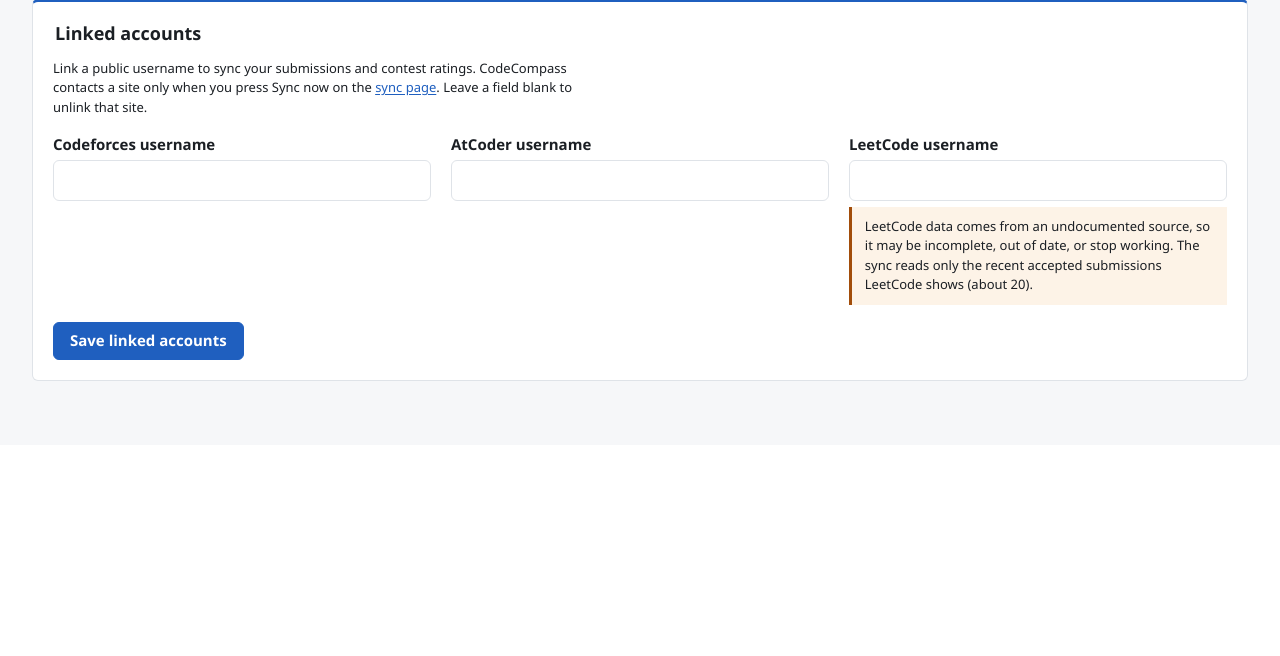
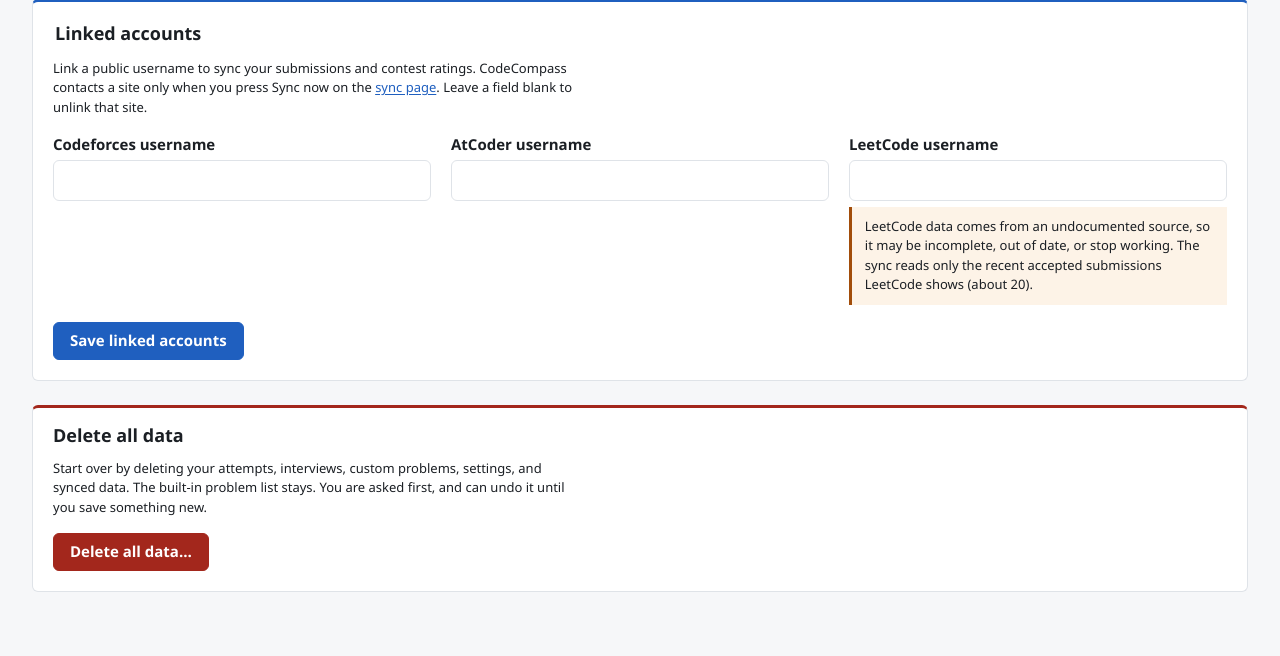
Before and after one commit to mattblferrer/code-compass, a Flask app: page /settings in a window 1280 px wide. Shown: the part 1945-2601 px from the top of the page. Before the commit the page ends 2326 px from the top, so only its background shows below. Run offline with Flask 3, Linux system fonts and the light colour scheme; data comes from the database, SQL or seed files in the repository; data that the repository does not hold is empty.

Commit message:
Delete all data from settings, asking first and with an Undo (R-39)
Settings gets a "Delete all data" card. Its button opens a dialog (or, without
JavaScript, a page) listing what is deleted, with Cancel focused and a link to
download attempts as CSV first. Confirming empties every user table and removes
custom problems; the built-in catalog stays and settings return to defaults.

Before deleting, the whole database is copied beside it. The message that
follows stays until closed and offers Undo, which copies the database back so
everything returns exactly. Saving anything new, or a day passing, removes the
copy and makes the deletion final.

Adds R-39 to docs/requirements.md (and the in-scope range there and in
CLAUDE.md), and describes the copy and the erased_on key in docs/data_model.md.
New tests in tests/test_erase.py.

Co-Authored-By: Claude Opus 5.5 <noreply@anthropic.com>
Claude-Session: https://claude.ai/code/session_01CY1EJfFf2EVZcBdkHy8nfQ

```diff
--- /dev/null
+++ b/codecompass/erase.py
@@ -0,0 +1,81 @@
+"""Delete all the user's data, with an Undo (R-39).
+
+Before erasing, the whole database is copied to a file beside it. Undo copies it
+back, so everything returns exactly as it was. The copy is removed as soon as the
+user saves anything new, so Undo can never overwrite a fresh start, and in any
+case after c.UNDO_DAYS.
+"""
+import os
+import sqlite3
+from datetime import date, timedelta
+
+from .core import constants as c
+
+# Everything the user entered, synced, or chose. The built-in catalog and reserve
+# problems and the patterns stay; settings fall back to their defaults.
+USER_TABLES = ("attempts", "interview_patterns", "interviews", "settings", "hidden_sites",
+               "pattern_preferences", "sibling_suggestions", "not_now", "hint_reveals",
+               "linked_accounts", "sync_items", "rating_history", "deleted_items")
+MARK = "erased_on"  # In app_meta, the day of an erase that can still be undone.
+
+
+def copy_path(database):
+    return f"{database}-erased"
+
+
+def erase_all(conn, database, today):
+    """Copy the database for Undo, then delete all the user's data."""
+    path = copy_path(database)
+    _remove(path)
+    copy = sqlite3.connect(path)
+    try:
+        conn.backup(copy)
+    finally:
+        copy.close()
+    with conn:
+        for table in USER_TABLES:
+            conn.execute(f"DELETE FROM {table}")
+        # Custom problems, and problems kept only because an attempt used them.
+        conn.execute("""DELETE FROM problems WHERE is_custom = 1
+                        OR (catalog_position IS NULL AND reserve_position IS NULL)""")
+        conn.execute("INSERT OR REPLACE INTO app_meta (key, value) VALUES (?, ?)", (MARK, today))
+
+
+def undo_erase(conn, database, today):
+    """Put everything back from the copy. Returns False if there is nothing to undo."""
+    path = copy_path(database)
+    if not _undoable(conn, path, today):
+        discard(conn, database)
+        return False
+    copy = sqlite3.connect(path)
+    try:
+        copy.backup(conn)  # The copy was made before the mark was set, so the mark goes too.
+    finally:
+        copy.close()
+    _remove(path)
+    return True
+
+
+def can_undo(conn, database, today):
+    return _undoable(conn, copy_path(database), today)
+
+
+def discard(conn, database):
+    """Remove the copy, so the erase becomes final."""
+    if conn.execute("SELECT 1 FROM app_meta WHERE key = ?", (MARK,)).fetchone():
+        with conn:
+            conn.execute("DELETE FROM app_meta WHERE key = ?", (MARK,))
+    _remove(copy_path(database))
+
+
+def _undoable(conn, path, today):
+    row = conn.execute("SELECT value FROM app_meta WHERE key = ?", (MARK,)).fetchone()
+    cutoff = (date.fromisoformat(today) - timedelta(days=c.UNDO_DAYS)).isoformat()
+    return row is not None and row["value"] >= cutoff and os.path.exists(path)
+
+
+def _remove(path):
+    try:
+        os.remove(path)
+    except FileNotFoundError:
+        pass
--- a/codecompass/static/css/app.css
+++ b/codecompass/static/css/app.css
@@ -2276,3 +2276,89 @@ button:active:not(:disabled),
 fieldset.picker > small.field-error {
   color: var(--due);
 }
+
+/* Delete all data (R-39): a red action, asked first in a modal dialog. */
+button.danger,
+.button.danger {
+  background: var(--hard);
+  border-color: var(--hard);
+  color: var(--surface);
+}
+
+.danger-panel {
+  border-top-color: var(--hard);
+  margin-top: 1.5rem;
+}
+
+.danger-panel > h2 {
+  margin-top: 0;
+}
+
+.erase-page {
+  max-width: 36rem;
+}
+
+.erase-list {
+  margin: 0 0 0.75rem;
+  padding-left: 1.25rem;
+}
+
+.small-print {
+  font-size: var(--step--1);
+  color: var(--muted);
+}
+
+.erase-actions {
+  display: flex;
+  flex-wrap: wrap;
+  justify-content: flex-end;
+  gap: 0.6rem;
+  margin-top: 1rem;
+}
+
+dialog.confirm-dialog {
+  width: min(32rem, calc(100% - 2rem));
+  padding: 1.25rem 1.4rem;
+  background: var(--surface);
+  color: var(--text);
+  border: 1px solid var(--rule);
+  border-top: 3px solid var(--hard);
+  border-radius: var(--radius);
+  box-shadow: 0 18px 50px rgba(0, 0, 0, 0.3);
+}
+
+dialog.confirm-dialog h2 {
+  margin-top: 0;
+}
+
+dialog.confirm-dialog::backdrop {
+  background: rgba(15, 23, 42, 0.45);
+}
+
+/* It grows in from slightly smaller, as a sheet arriving; with reduced motion it only fades. */
+dialog.confirm-dialog[open] {
+  animation: dialog-in 0.18s ease-out;
+}
+
+@keyframes dialog-in {
+  from { opacity: 0; transform: scale(0.96); }
+  to { opacity: 1; transform: none; }
+}
+
+@media (prefers-reduced-motion: reduce) {
+  @keyframes dialog-in {
+    from { opacity: 0; }
+    to { opacity: 1; }
+  }
+}
+
+/* The message after deleting all data stays until it is closed or the page changes. */
+.flash.stays,
+.flash.stays.has-action {
+  animation: toast-in 0.3s ease forwards;
+}
+
+@keyframes toast-in {
+  from { opacity: 0; transform: translateY(0.5rem); }
+  to { opacity: 1; transform: none; }
+}
--- a/codecompass/static/js/enhance.js
+++ b/codecompass/static/js/enhance.js
@@ -94,3 +94,31 @@
     });
   });
 })();
+
+// Links marked data-dialog open that <dialog> as a modal instead of going to their page,
+// which asks the same question without JavaScript. Cancel and Escape close it, and
+// focus returns to the link. A message that stays (deleting all data) gets a Close button.
+(function () {
+  document.querySelectorAll("a[data-dialog]").forEach(function (link) {
+    var dialog = document.getElementById(link.getAttribute("data-dialog"));
+    if (!dialog || typeof dialog.showModal !== "function") return;
+    link.addEventListener("click", function (event) {
+      event.preventDefault();
+      dialog.showModal();
+    });
+    dialog.addEventListener("close", function () { link.focus(); });
+    // A click on the dimmed backdrop, outside the dialog's box, cancels too.
+    dialog.addEventListener("click", function (event) {
+      if (event.target !== dialog) return;
+      var box = dialog.getBoundingClientRect();
+      var inside = event.clientX >= box.left && event.clientX <= box.right &&
+                   event.clientY >= box.top && event.clientY <= box.bottom;
+      if (!inside) dialog.close();
+    });
+  });
+
+  document.querySelectorAll(".flash .close-flash").forEach(function (button) {
+    button.hidden = false;
+    button.addEventListener("click", function () { button.closest(".flash").remove(); });
+  });
+})();
--- /dev/null
+++ b/codecompass/templates/_erase_confirm.html
@@ -0,0 +1,22 @@
+{# The question asked before deleting all data (R-39), in the settings dialog and on its own page.
+   `in_dialog` makes Cancel close the dialog instead of going back to settings. #}
+<h2 id="erase-heading">Delete all your data?</h2>
+<p>This deletes everything you have entered or synced:</p>
+<ul class="erase-list">
+  <li>Attempts, with their notes and times</li>
+  <li>Interviews</li>
+  <li>Problems you added yourself</li>
+  <li>Settings, pattern goals, and the site filter</li>
+  <li>Linked usernames, sync items, and rating history</li>
+</ul>
+<p>The built-in problem list stays. You can undo this until you save something new, for up to a day.</p>
+<p class="small-print">To keep a copy, <a href="{{ url_for('main.export_csv') }}">download your attempts as CSV</a> first.</p>
+<form method="post" action="{{ url_for('main.erase_data') }}" class="erase-actions">
+  <input type="hidden" name="confirm" value="erase">
+  {% if in_dialog %}
+    <button type="submit" class="quiet" formmethod="dialog" formnovalidate autofocus>Cancel</button>
+  {% else %}
+    <a class="button quiet" href="{{ url_for('main.settings') }}">Cancel</a>
+  {% endif %}
+  <button type="submit" class="danger">Delete everything</button>
+</form>
--- a/codecompass/templates/base.html
+++ b/codecompass/templates/base.html
@@ -51,6 +51,15 @@
                   <button type="submit" class="undo">Undo</button>
                 </form>
               </div>
+            {% elif category == "undo-erase" %}
+              {# Losing everything is too much to miss, so this one stays until it is closed. #}
+              <div class="flash has-action stays" role="alert">
+                <span>{{ message }}</span>
+                <form method="post" action="{{ url_for('main.undo_erase') }}" class="inline">
+                  <button type="submit" class="undo">Undo</button>
+                </form>
+                <button type="button" class="undo close-flash" aria-label="Close this message" hidden>Close</button>
+              </div>
             {% else %}
               <p class="flash">{{ message }}</p>
             {% endif %}
--- a/codecompass/templates/settings.html
+++ b/codecompass/templates/settings.html
@@ -125,4 +125,14 @@
     </fieldset>
     <button type="submit">Save linked accounts</button>
   </form>
+
+  {# R-39: asks first, in a dialog (or on its own page without JavaScript), and can be undone. #}
+  <section class="panel settings-card danger-panel" aria-labelledby="delete-all-heading">
+    <h2 id="delete-all-heading">Delete all data</h2>
+    <p class="small">Start over by deleting your attempts, interviews, custom problems, settings, and synced data. The built-in problem list stays. You are asked first, and can undo it until you save something new.</p>
+    <a class="button danger" href="{{ url_for('main.erase_data') }}" data-dialog="erase-dialog">Delete all data…</a>
+  </section>
+  <dialog id="erase-dialog" class="confirm-dialog" aria-labelledby="erase-heading">
+    {% with in_dialog = true %}{% include "_erase_confirm.html" %}{% endwith %}
+  </dialog>
 {% endblock %}
--- a/codecompass/views.py
+++ b/codecompass/views.py
@@ -4,9 +4,9 @@ import time
 from datetime import date, datetime
 from urllib.parse import quote
 
-from flask import Blueprint, Response, abort, flash, jsonify, redirect, render_template, request, url_for
+from flask import Blueprint, Response, abort, current_app, flash, jsonify, redirect, render_template, request, url_for
 
-from . import picker, queries, remote
+from . import erase, picker, queries, remote
 from . import sync as syncing
 from .core.sync import LEETCODE_NOTICE, PROFILE_URLS, new_problem_details, outcome_choices, rating_changes
 from .core.problem_refs import ID_HINTS, SITES, from_id, from_link
@@ -40,6 +40,19 @@ def today():
 
 def now_seconds():
     return int(time.time())
+
+
+@bp.before_request
+def end_erase_undo():
+    """Saving anything after deleting all data makes the deletion final, so Undo can never
+    overwrite a fresh start (R-39). The copy also expires after c.UNDO_DAYS."""
+    if request.endpoint in ("main.erase_data", "main.undo_erase"):
+        return
+    conn, database = get_db(), current_app.config["DATABASE"]
+    if not conn.execute("SELECT 1 FROM app_meta WHERE key = ?", (erase.MARK,)).fetchone():
+        return
+    if request.method == "POST" or not erase.can_undo(conn, database, today()):
+        erase.discard(conn, database)
 
 
 def local_date(seconds):
@@ -464,6 +477,28 @@ def link_accounts():
     return redirect(url_for("main.settings") + "#accounts")
 
 
+@bp.route("/settings/erase", methods=["GET", "POST"])
+def erase_data():
+    """Delete all the user's data after they confirm it, with an Undo (R-39).
+
+    The settings page asks in a dialog; this page asks the same without JavaScript.
+    """
+    if request.method == "POST" and request.form.get("confirm") == "erase":
+        erase.erase_all(get_db(), current_app.config["DATABASE"], today())
+        flash("All your data was deleted.", "undo-erase")
+        return redirect(url_for("main.settings"))
+    return render_template("erase.html")
+
+
+@bp.post("/settings/erase/undo")
+def undo_erase():
+    if erase.undo_erase(get_db(), current_app.config["DATABASE"], today()):
+        flash("All your data was restored.")
+    else:
+        flash("That can no longer be undone.")
+    return redirect(url_for("main.settings"))
+
+
 def interview_page(conn, form, chosen, errors, editing=None, status=200):
     """The interviews page: the list, with the one in focus marked, and the add or edit form (R-15)."""
     rows = queries.interviews(conn)
```
Also changed, not shown: CLAUDE.md (+1 -1 lines), codecompass/templates/erase.html (added, +7 -0 lines), docs/data_model.md (+6 -0 lines), docs/requirements.md (+2 -1 lines), tests/test_erase.py (added, +124 -0 lines).
